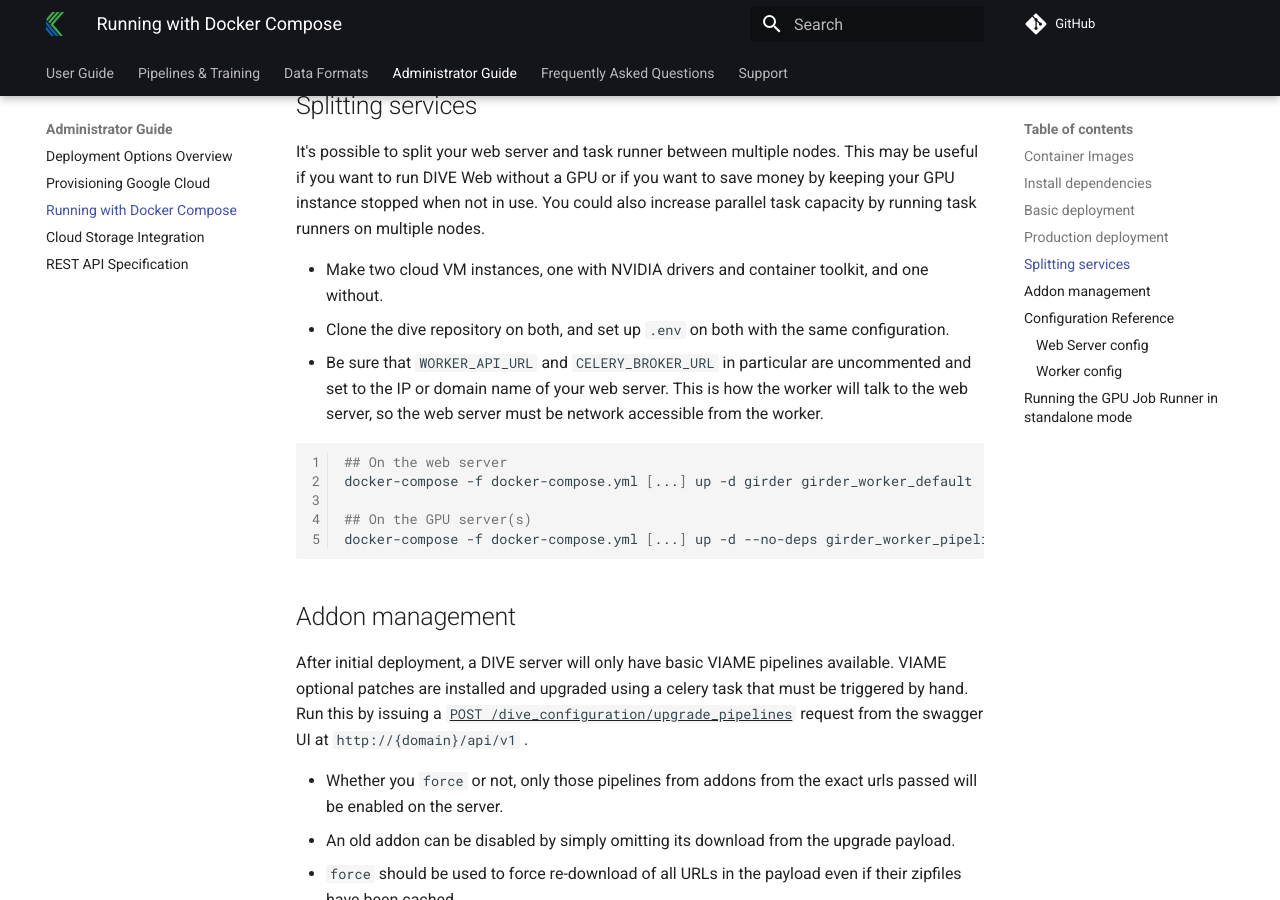
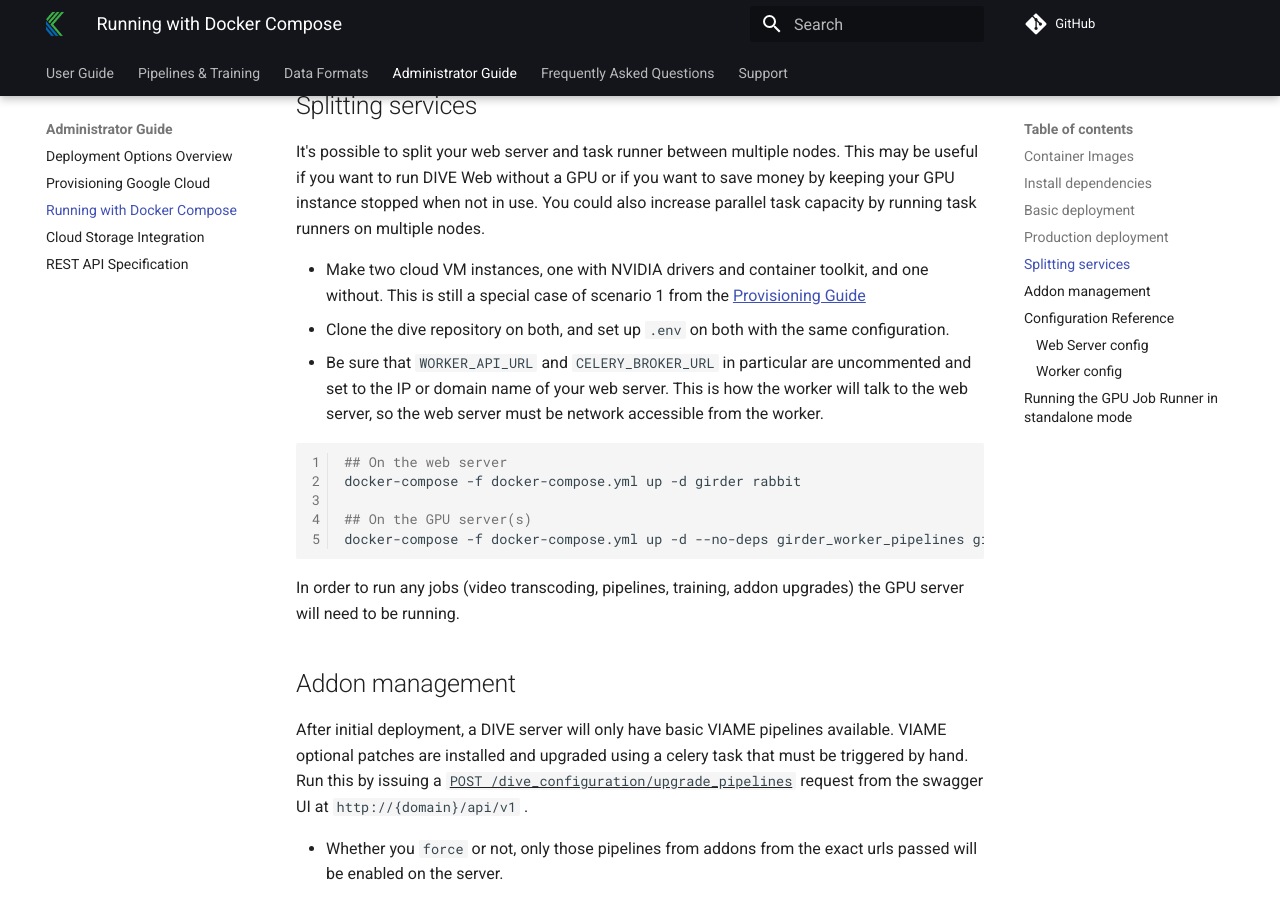
Before and after one commit to Kitware/dive, an MkDocs documentation site: the page built from docs/Deployment-Docker-Compose.md, in a window 1280 px wide and 900 px high, scrolled down 3021 px. Built offline with MkDocs 1.6.1 and Material for MkDocs 9.7.7, drawn with Linux system fonts in a browser that asks for light colours; comment, search, counter and statistics services are not loaded.

Commit message:
Update service splitting docs. (#1213)
* Update docs

* Update docs again

* Fix link

* Also start rabbit

* Final

````diff
--- a/docs/Deployment-Docker-Compose.md
+++ b/docs/Deployment-Docker-Compose.md
@@ -84,17 +84,19 @@ docker-compose -f docker-compose.yml -f docker-compose.prod.yml up -d --scale gi
 
 It's possible to split your web server and task runner between multiple nodes.  This may be useful if you want to run DIVE Web without a GPU or if you want to save money by keeping your GPU instance stopped when not in use.  You could also increase parallel task capacity by running task runners on multiple nodes.
 
-* Make two cloud VM instances, one with NVIDIA drivers and container toolkit, and one without.
+* Make two cloud VM instances, one with NVIDIA drivers and container toolkit, and one without.  This is still a special case of scenario 1 from the [Provisioning Guide](Deployment-Provision.md)
 * Clone the dive repository on both, and set up `.env` on both with the same configuration.
 * Be sure that `WORKER_API_URL` and `CELERY_BROKER_URL` in particular are uncommented and set to the IP or domain name of your web server.  This is how the worker will talk to the web server, so the web server must be network accessible from the worker.
 
 ``` bash
 ## On the web server
-docker-compose -f docker-compose.yml [...] up -d girder girder_worker_default
+docker-compose -f docker-compose.yml up -d girder rabbit
 
 ## On the GPU server(s)
-docker-compose -f docker-compose.yml [...] up -d --no-deps girder_worker_pipelines girder_worker_training
+docker-compose -f docker-compose.yml up -d --no-deps girder_worker_pipelines girder_worker_training girder_worker_default
 ```
+
+In order to run any jobs (video transcoding, pipelines, training, addon upgrades) the GPU server will need to be running.
 
 ## Addon management
 
````
